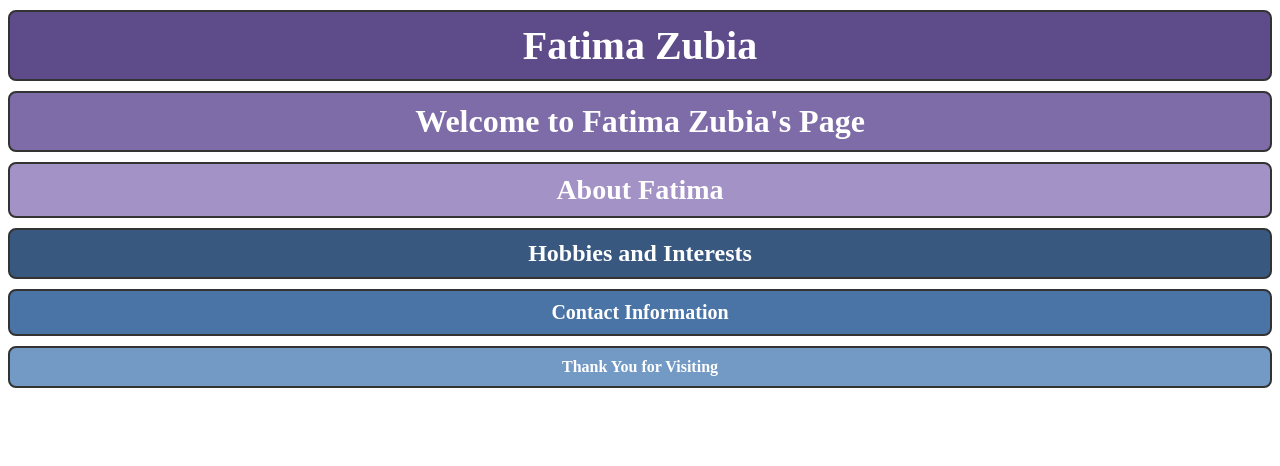
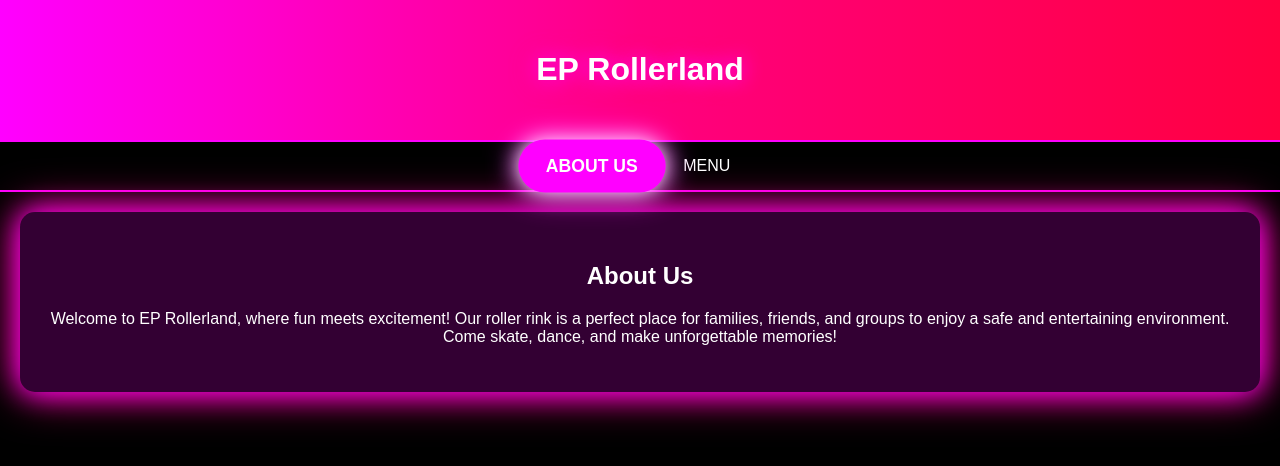
Before and after one commit to bmen2a/FatimaZubia, a plain HTML site: page index.html in a window 1280 px wide. Drawn offline with nearby package versions, Linux system fonts and the light colour scheme.

```diff
--- a/index.html
+++ b/index.html
@@ -3,15 +3,44 @@
 <head>
     <meta charset="UTF-8">
     <meta name="viewport" content="width=device-width, initial-scale=1.0">
-    <title>Fatima Zubia</title>
-    <link rel="stylesheet" href="styles.css"> <!-- Linking the CSS file -->
+    <title>EP Rollerland</title>
+    <link rel="stylesheet" href="styles.css"> <!-- Linking CSS -->
+    <link rel="stylesheet" href="https://cdnjs.cloudflare.com/ajax/libs/animate.css/4.1.1/animate.min.css"> <!-- Animate.css -->
 </head>
 <body>
-    <h1>Fatima Zubia</h1>
-    <h2>Welcome to Fatima Zubia's Page</h2>
-    <h3>About Fatima</h3>
-    <h4>Hobbies and Interests</h4>
-    <h5>Contact Information</h5>
-    <h6>Thank You for Visiting</h6>
+    <header>
+        <h1 class="animate__animated animate__fadeInDown">EP Rollerland</h1>
+    </header>
+
+    <nav>
+        <ul class="tabs">
+            <li data-tab="about" class="active">About Us</li>
+            <li data-tab="menu">Menu</li>
+        </ul>
+    </nav>
+
+    <main>
+        <!-- About Us Section -->
+        <div id="about" class="content active">
+            <h2 class="animate__animated animate__fadeInUp">About Us</h2>
+            <p class="animate__animated animate__fadeInUp">
+                Welcome to EP Rollerland, where fun meets excitement! Our roller rink is a perfect place for families, friends, and groups to enjoy a safe and entertaining environment. Come skate, dance, and make unforgettable memories!
+            </p>
+        </div>
+
+        <!-- Menu Section -->
+        <div id="menu" class="content">
+            <h2 class="animate__animated animate__fadeInUp">Menu</h2>
+            <ul class="menu-list animate__animated animate__fadeInUp">
+                <li>Lorem ipsum dolor sit amet .......................................... $0.00</li>
+                <li>Consectetuer adipiscing elit ........................................... $0.00</li>
+                <li>Tincidunt ut laoreet dolore ............................................... $0.00</li>
+                <li>Magna aliquam erat volutpat .......................................... $0.00</li>
+                <li>Ut wisi enim ad minim veniam ........................................ $0.00</li>
+            </ul>
+        </div>
+    </main>
+
+    <script src="script.js"></script> <!-- JavaScript file -->
 </body>
 </html>
--- /dev/null
+++ b/script.js
@@ -0,0 +1,12 @@
+// Tab functionality
+document.querySelectorAll('.tabs li').forEach(tab => {
+    tab.addEventListener('click', function() {
+        // Remove active class from all tabs
+        document.querySelectorAll('.tabs li').forEach(tab => tab.classList.remove('active'));
+        // Hide all content
+        document.querySelectorAll('.content').forEach(content => content.classList.remove('active'));
+        // Add active class to clicked tab and corresponding content
+        this.classList.add('active');
+        document.getElementById(this.getAttribute('data-tab')).classList.add('active');
+    });
+});
--- a/styles.css
+++ b/styles.css
@@ -1,52 +1,96 @@
-/* Styling for all header boxes */
-h1, h2, h3, h4, h5, h6 {
-    border: 2px solid #333; /* Dark border */
-    padding: 10px;
-    margin: 10px 0;
+/* General Styling */
+body {
+    font-family: 'Arial', sans-serif;
+    margin: 0;
+    padding: 0;
+    background-color: black; /* Solid black background */
+    color: white;
     text-align: center;
-    border-radius: 8px; /* Rounded corners */
+    overflow-x: hidden;
 }
 
-/* Individual styles for each header */
-
-/* Largest heading (Deep Purple) */
-h1 {
-    background-color: #5e4b8a; /* Dark Purple */
-    color: #ffffff; /* White text */
-    font-size: 2.5em;
+/* Header */
+header {
+    background: linear-gradient(90deg, #ff00ff, #ff0080, #ff0040);
+    color: white;
+    padding: 30px 0;
+    text-shadow: 0 0 20px #ff00ff, 0 0 30px #ff0080;
+    border-bottom: 2px solid #ff00ff;
 }
 
-/* Second largest heading (Medium Purple) */
-h2 {
-    background-color: #7e6ca8; /* Medium Purple */
-    color: #ffffff;
-    font-size: 2em;
+/* Tabs */
+.tabs {
+    list-style-type: none;
+    padding: 0;
+    margin: 0;
+    display: flex;
+    justify-content: center;
+    background-color: black; /* Matches the background */
+    border-bottom: 2px solid #ff00ff;
 }
 
-/* Medium heading (Light Purple) */
-h3 {
-    background-color: #a392c5; /* Light Purple */
-    color: #ffffff;
-    font-size: 1.75em;
+.tabs li {
+    padding: 15px 25px;
+    cursor: pointer;
+    color: white;
+    text-transform: uppercase;
+    transition: background-color 0.3s ease, transform 0.2s ease;
 }
 
-/* Smaller heading (Deep Blue) */
-h4 {
-    background-color: #385880; /* Dark Blue */
-    color: #ffffff;
-    font-size: 1.5em;
+.tabs li.active {
+    background: #ff00ff;
+    border-radius: 30px;
+    font-weight: bold;
+    transform: scale(1.1);
+    box-shadow: 0 0 20px #ffffff, 0 0 30px #ff00ff;
 }
 
-/* Even smaller heading (Medium Blue) */
-h5 {
-    background-color: #4a73a6; /* Medium Blue */
-    color: #ffffff;
-    font-size: 1.25em;
+.tabs li:hover {
+    background-color: #ff0080;
+    transform: scale(1.05);
 }
 
-/* Smallest heading (Light Blue) */
-h6 {
-    background-color: #739ac4; /* Light Blue */
-    color: #ffffff;
-    font-size: 1em;
+/* Content Sections */
+.content {
+    display: none;
+    padding: 30px;
+    margin: 20px;
+    border-radius: 15px;
+    background: rgba(255, 0, 255, 0.2);
+    box-shadow: 0 0 20px #ff00ff, 0 0 30px #ff0080;
+    transition: all 0.5s ease;
 }
+
+.content.active {
+    display: block;
+    animation: neon-glow 2s infinite alternate;
+}
+
+/* Menu Styling */
+.menu-list {
+    list-style-type: none;
+    padding: 0;
+    margin: 0;
+}
+
+.menu-list li {
+    font-size: 1.2em;
+    margin: 10px 0;
+    text-shadow: 0 0 10px #ff00ff, 0 0 20px #ff0080;
+}
+
+/* Keyframes for Neon Glow Animation */
+@keyframes neon-glow {
+    0% {
+        box-shadow: 0 0 20px #ff00ff, 0 0 30px #ff0080;
+    }
+    100% {
+        box-shadow: 0 0 30px #ff00ff, 0 0 50px #ff0080;
+    }
+}
+
+/* Hover Effects */
+.tabs li:hover, .menu-list li:hover {
+    text-shadow: 0 0 30px #ffffff, 0 0 40px #ff00ff;
+    transform: scale(1.1);
+}
```
Also changed, not shown: 1 other file.
